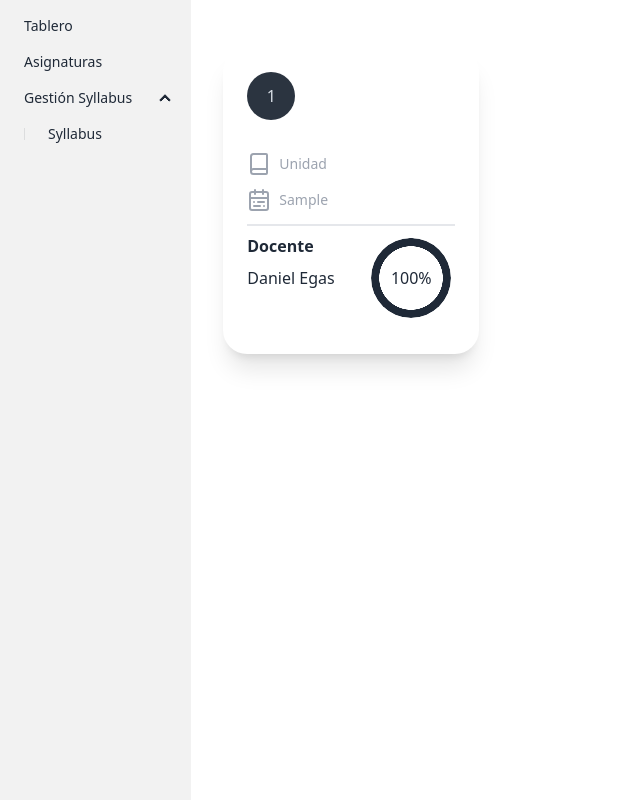
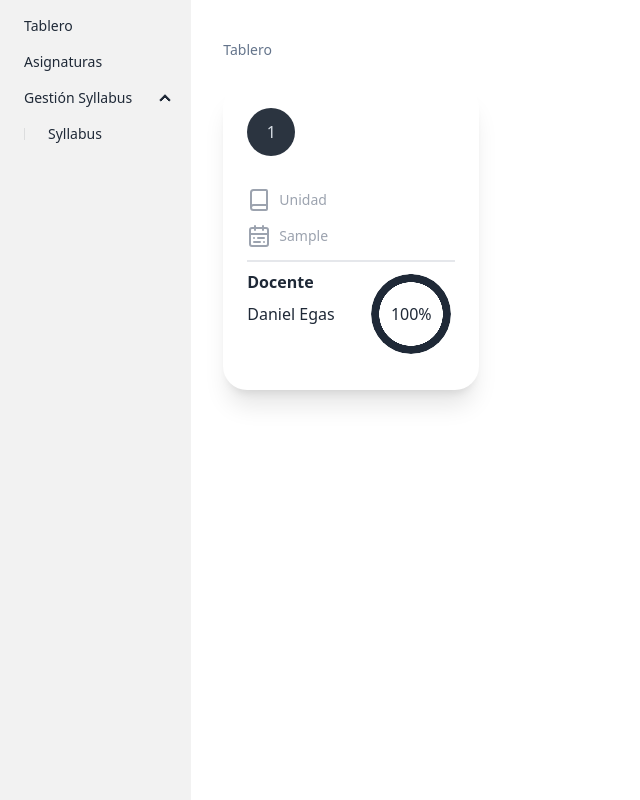
Before and after one commit to JossueDaniel/Gestion_curricular, a Django app: page / in a window 1280 px wide. Shown: the part 85-885 px from the top of the page, without its empty margins (0-640 px from the left). Run offline with Django 5.2, Linux system fonts and the light colour scheme; a user stored in the database is signed in; tables that the repository leaves empty hold one stand-in row (values such as "Sample post"); parts of the project's set-up code (start-up, migrations or seed data) failed here and were passed over; some libraries are stand-ins or nearby versions.

Commit message:
Agregando breadcrumbs al tablero

```diff
--- a/django_project/templates/home.html
+++ b/django_project/templates/home.html
@@ -2,6 +2,13 @@
 
 {% block title %}Inicio{% endblock %}
 
+{% block breadcrumbs %}
+<div class="breadcrumbs text-sm text-slate-500">
+    <ul>
+        <li><a>Tablero</a></li>
+    </ul>
+</div>
+{% endblock %}
 {% block dashboard_content %}
 <div class="flex items-center justify-center">
     <div class="grid grid-cols-1 gap-6 sm:grid-cols-2 md:grid-cols-2 lg:grid-cols-4 xl:grid-cols-4">
@@ -14,7 +21,9 @@
                 </div>
             </div>
             <div class="mt-8">
-                <p class="text-xl font-semibold my-2"><a href="{% url 'contenido_list_tracking' silabo.pk %}">{{ silabo.asignatura.nombre }}</a></p>
+                <p class="text-xl font-semibold my-2">
+                    <a href="{% url 'contenido_list_tracking' silabo.pk %}">{{ silabo.asignatura.nombre }}</a>
+                </p>
                 <div class="flex space-x-2 text-gray-400 text-sm items-center">
                     <!-- svg  -->
                     <svg xmlns="http://www.w3.org/2000/svg" width="24" height="24" viewBox="0 0 24 24" fill="none"
@@ -51,7 +60,8 @@
                     </div>
                     <div class="my-2 p-1">
                         <div class="radial-progress" style="--value:{{ silabo.progreso }};"
-                             role="progressbar">{{ silabo.progreso }}%</div>
+                             role="progressbar">{{ silabo.progreso }}%
+                        </div>
                     </div>
                 </div>
             </div>
--- a/django_project/templates/layouts/dashboard_layout.html
+++ b/django_project/templates/layouts/dashboard_layout.html
@@ -20,6 +20,8 @@
     </ul>
 
     <div class="container mx-auto flex-grow p-8">
+        {% block breadcrumbs %}
+        {% endblock %}
         <div>
             {% block dashboard_content %}
             {% endblock dashboard_content %}
--- a/django_project/theme/static/css/dist/styles.css
+++ b/django_project/theme/static/css/dist/styles.css
@@ -1198,7 +1198,38 @@ select {
   color: var(--fallback-bc,oklch(var(--bc)/var(--tw-text-opacity)));
 }
 
+.breadcrumbs {
+  max-width: 100%;
+  overflow-x: auto;
+  padding-top: 0.5rem;
+  padding-bottom: 0.5rem;
+}
+
+.breadcrumbs > ul,
+  .breadcrumbs > ol {
+  display: flex;
+  align-items: center;
+  white-space: nowrap;
+  min-height: -moz-min-content;
+  min-height: min-content;
+}
+
+.breadcrumbs > ul > li, .breadcrumbs > ol > li {
+  display: flex;
+  align-items: center;
+}
+
+.breadcrumbs > ul > li > a, .breadcrumbs > ol > li > a {
+  display: flex;
+  cursor: pointer;
+  align-items: center;
+}
+
 @media (hover:hover) {
+  .breadcrumbs > ul > li > a:hover, .breadcrumbs > ol > li > a:hover {
+    text-decoration-line: underline;
+  }
+
   .label a:hover {
     --tw-text-opacity: 1;
     color: var(--fallback-bc,oklch(var(--bc)/var(--tw-text-opacity)));
```
Also changed, not shown: other parts of django_project/theme/static/css/dist/styles.css (+52 -0 lines), django_project/templates/contenido/contenido_list_seguimiento.html (+9 -0 lines).
